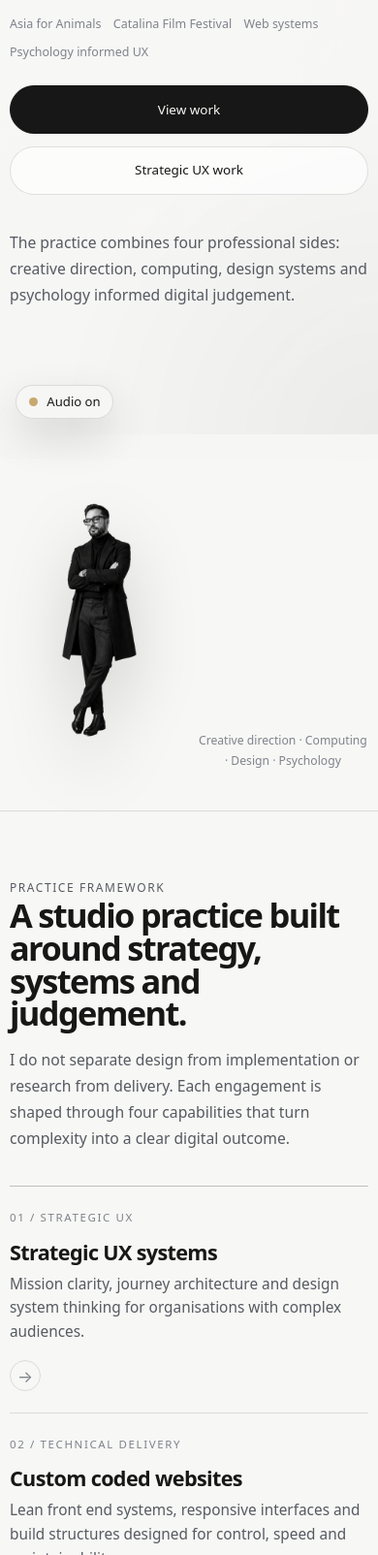
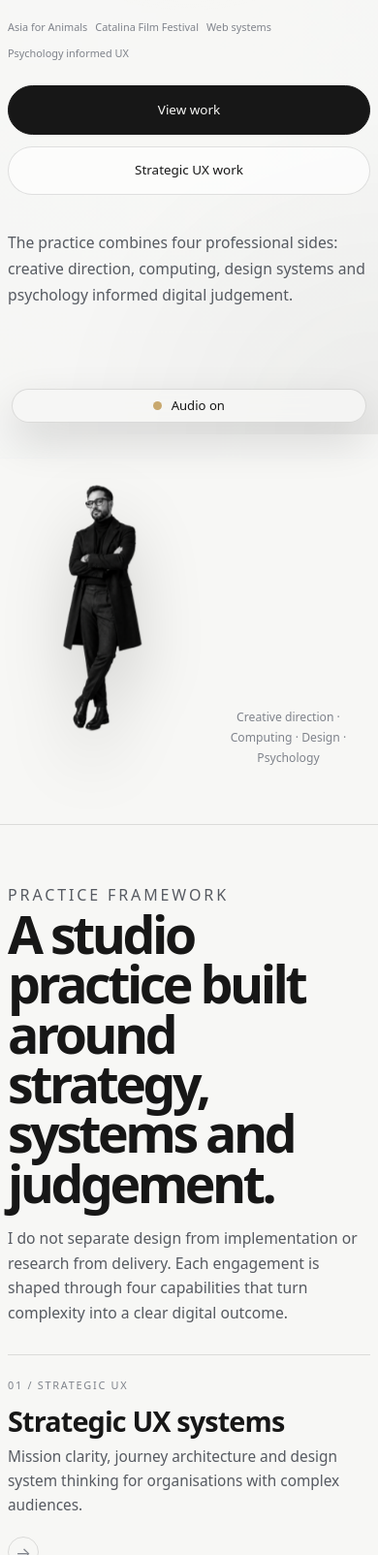
Before and after one commit to samuelelaimail-dot/lai-design-studio, a plain HTML site: page index.html in a window 390 px wide. Shown: the part 396-2000 px from the top of the page at 97% size. Drawn offline with Linux system fonts and the light colour scheme.

Commit message:
Fix mobile native layout

```diff
--- a/assets/css/styles.css
+++ b/assets/css/styles.css
@@ -1575,3 +1575,313 @@
     gap: 2.2rem;
   }
 }
+
+
+/* Mobile native layout repair */
+@media (max-width: 760px) {
+  html, body {
+    overflow-x: hidden;
+  }
+
+  body {
+    font-size: 16px;
+  }
+
+  .container {
+    width: min(100% - 1.25rem, 100%);
+    max-width: none;
+    padding-left: 0;
+    padding-right: 0;
+  }
+
+  .page-main {
+    padding-top: calc(var(--nav-height) + .75rem);
+  }
+
+  .section {
+    padding-top: 3.4rem;
+    padding-bottom: 3.4rem;
+  }
+
+  .section-head {
+    display: grid;
+    grid-template-columns: 1fr;
+    gap: 1.2rem;
+    margin-bottom: 2rem;
+  }
+
+  .section-head h2,
+  .section-head p {
+    max-width: 100%;
+  }
+
+  .kicker {
+    font-size: .68rem;
+    letter-spacing: .18em;
+  }
+
+  .hero,
+  .page-intro {
+    min-height: auto;
+    padding-top: 1.5rem;
+    padding-bottom: 3.6rem;
+  }
+
+  .hero-grid,
+  .intro-grid,
+  .home-capabilities,
+  .consultancy-capabilities,
+  .split-text,
+  .case-duo,
+  .case-duo.reverse,
+  .case-columns,
+  .editorial-grid,
+  .project-visual-grid,
+  .identity-strip,
+  .research-frame,
+  .magazine-showcase,
+  .contact-grid,
+  .work-atmosphere {
+    display: grid;
+    grid-template-columns: 1fr !important;
+    gap: 1.8rem;
+  }
+
+  .hero h1,
+  .page-intro h1,
+  .consultancy-capabilities .section-head h2 {
+    font-size: clamp(2.25rem, 13vw, 4.2rem);
+    line-height: .96;
+    letter-spacing: -.065em;
+    max-width: 100%;
+  }
+
+  .hero .lead,
+  .page-intro .lead,
+  .consultancy-capabilities .section-head p {
+    font-size: 1rem;
+    line-height: 1.65;
+    max-width: 100%;
+  }
+
+  .navbar {
+    min-height: 4rem;
+    display: grid;
+    grid-template-columns: auto 1fr auto;
+    gap: .6rem;
+  }
+
+  .brand {
+    min-width: 0;
+  }
+
+  .brand-logo {
+    width: 118px;
+    height: auto;
+  }
+
+  .nav-links {
+    display: none !important;
+  }
+
+  .nav-actions {
+    justify-content: end;
+    gap: .35rem;
+  }
+
+  .chip-button,
+  .icon-button,
+  .menu-button {
+    min-height: 38px;
+    padding: .48rem .58rem;
+    font-size: .72rem;
+  }
+
+  .mobile-nav.open {
+    display: block;
+    max-height: calc(100vh - 4rem);
+    overflow-y: auto;
+  }
+
+  .mobile-nav .container {
+    padding: 1rem .75rem 1.35rem;
+  }
+
+  .mobile-nav a {
+    display: block;
+    padding: .7rem 0;
+    font-size: 1.05rem;
+  }
+
+  .hero-actions,
+  .inline-actions,
+  .contact-actions,
+  .magazine-actions {
+    display: grid;
+    grid-template-columns: 1fr;
+    width: 100%;
+    gap: .75rem;
+  }
+
+  .button,
+  .row-link {
+    width: 100%;
+    justify-content: center;
+    text-align: center;
+    min-height: 48px;
+  }
+
+  .hero-portrait,
+  .portrait-stack,
+  .cutout-row,
+  .cutout-row.reverse {
+    display: grid;
+    grid-template-columns: 1fr !important;
+    gap: 1.5rem;
+  }
+
+  .cutout-img,
+  .portrait-img {
+    max-height: 64vh;
+    width: 100%;
+    object-fit: contain;
+  }
+
+  .consultancy-section {
+    padding-top: 3.7rem;
+    padding-bottom: 3.7rem;
+  }
+
+  .consultancy-list {
+    border-top: 1px solid var(--line);
+  }
+
+  .consultancy-item,
+  .capability-item,
+  .row-item,
+  .case-narrative-item,
+  .identity-row,
+  .research-measure {
+    display: grid !important;
+    grid-template-columns: 1fr !important;
+    gap: .85rem;
+    padding-top: 1.45rem;
+    padding-bottom: 1.45rem;
+    min-height: auto;
+  }
+
+  .consultancy-item .capability-number,
+  .capability-number,
+  .row-label {
+    font-size: .68rem;
+    letter-spacing: .16em;
+    max-width: 100%;
+    padding: 0;
+  }
+
+  .consultancy-item h3,
+  .capability-item h3,
+  .row-content h3,
+  .case-narrative-item h3 {
+    font-size: clamp(1.35rem, 7vw, 2.05rem);
+    line-height: 1.05;
+    letter-spacing: -.045em;
+  }
+
+  .consultancy-item p,
+  .capability-item p,
+  .row-content p,
+  .case-narrative-item p {
+    font-size: .96rem;
+    line-height: 1.65;
+    max-width: 100%;
+  }
+
+  .capability-arrow {
+    justify-self: start;
+    margin-top: .35rem;
+  }
+
+  .row-content {
+    max-width: 100%;
+  }
+
+  .tags,
+  .project-meta,
+  .hero-metadata {
+    display: flex;
+    flex-wrap: wrap;
+    gap: .5rem;
+  }
+
+  .tag,
+  .project-meta span,
+  .hero-metadata span {
+    font-size: .68rem;
+  }
+
+  .case-image,
+  .case-wide-image .case-image,
+  .magazine-cover .case-image,
+  .magazine-spreads .case-image {
+    width: 100%;
+    max-width: 100%;
+    border-radius: 16px;
+  }
+
+  .case-feature-strip {
+    grid-template-columns: 1fr !important;
+    gap: 1.2rem;
+  }
+
+  .detail-list {
+    gap: .75rem;
+    padding-left: 1.1rem;
+  }
+
+  .detail-list li {
+    line-height: 1.65;
+  }
+
+  .footer-grid {
+    display: grid;
+    grid-template-columns: 1fr !important;
+    gap: 1.4rem;
+  }
+
+  .footer-links {
+    display: grid;
+    grid-template-columns: 1fr;
+    gap: .7rem;
+  }
+
+  .site-audio-control {
+    left: .75rem;
+    right: .75rem;
+    bottom: .75rem;
+    justify-content: center;
+    max-width: none;
+  }
+}
+
+@media (max-width: 420px) {
+  .container {
+    width: min(100% - 1rem, 100%);
+  }
+
+  .hero h1,
+  .page-intro h1,
+  .consultancy-capabilities .section-head h2 {
+    font-size: clamp(2rem, 15vw, 3.35rem);
+  }
+
+  .consultancy-item h3,
+  .capability-item h3,
+  .row-content h3 {
+    font-size: clamp(1.25rem, 8vw, 1.8rem);
+  }
+
+  .brand-logo {
+    width: 106px;
+  }
+}
```
Also changed, not shown: 4 other files.
